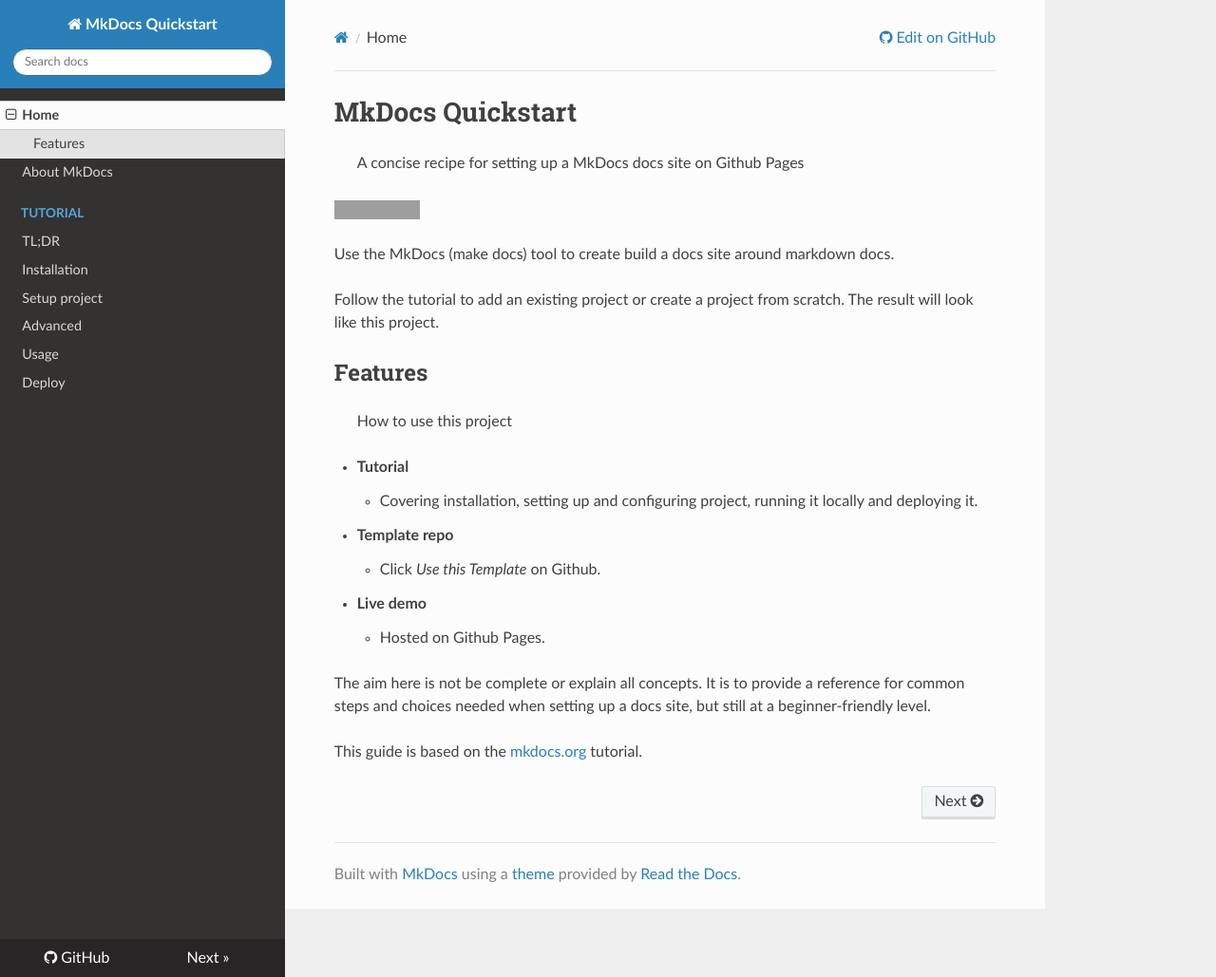
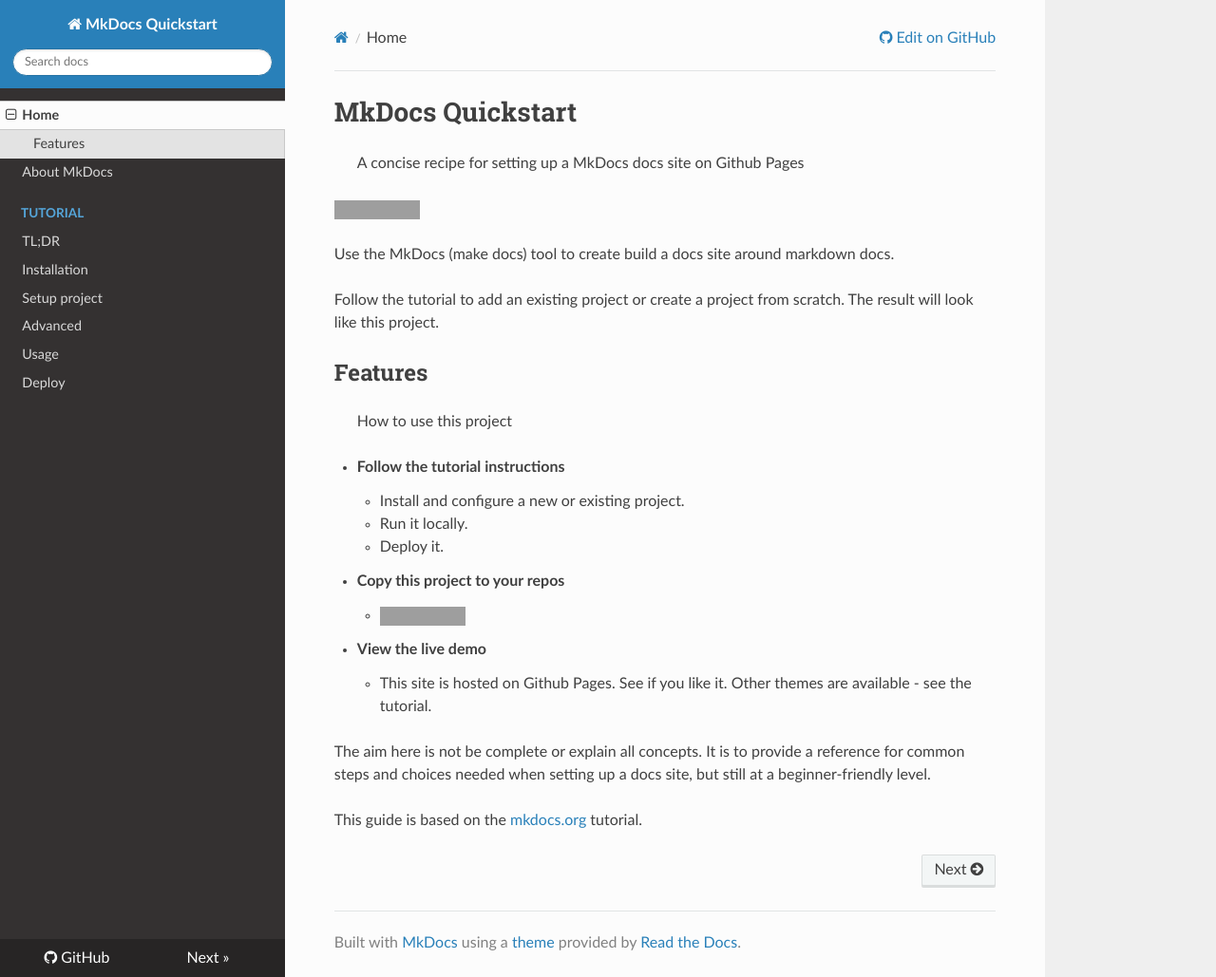
Before and after one commit to MichaelCurrin/mkdocs-quickstart, an MkDocs documentation site: the page built from docs/index.md, in a window 1280 px wide and 1029 px high. Shown: the whole window at 95% size. Built offline with MkDocs 1.6.1, drawn with Linux system fonts in a browser that asks for light colours; nearby versions of some CDN libraries; grey boxes are pictures that could not be loaded.

Commit message:
Update index.md

```diff
--- a/docs/index.md
+++ b/docs/index.md
@@ -12,12 +12,14 @@
 ## Features
 > How to use this project
 
-- **Tutorial**
-    - Covering installation, setting up and configuring project, running it locally and deploying it.
-- **Template repo**
-    - Click *Use this Template* on Github.
-- **Live demo**
-    - Hosted on Github Pages.
+- **Follow the tutorial instructions**
+    - Install and configure a new or existing project.
+    - Run it locally.
+    - Deploy it.
+- **Copy this project to your repos**
+    - [![Use this template](https://img.shields.io/badge/Use_this_template-green.svg?style=for-the-badge)](https://github.com/MichaelCurrin/mkdocs-quickstart/generate)
+- **View the live demo**
+    - This site is hosted on Github Pages. See if you like it. Other themes are available - see the tutorial.
 
 
 The aim here is not be complete or explain all concepts. It is to provide a reference for common steps and choices needed when setting up a docs site, but still at a beginner-friendly level.
```
